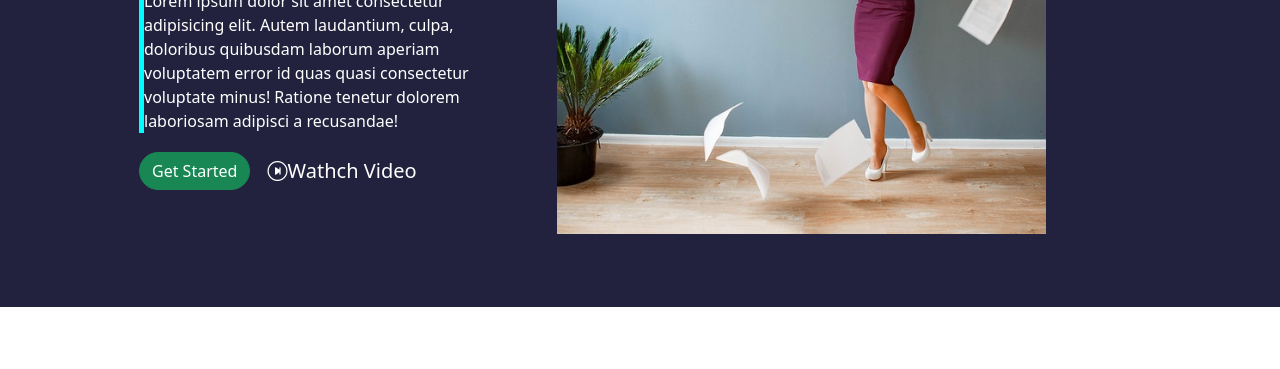
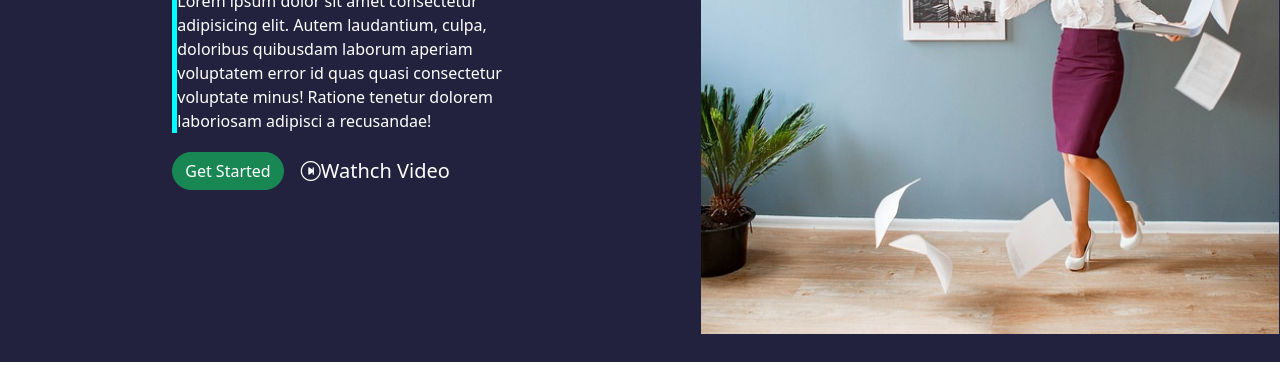
Before and after one commit to Ankitmahajna022/bootstrap-exam, a plain HTML site: page BootstrapEXAM/index.html in a window 1280 px wide. Shown: the part 431-800 px from the top of the page. Drawn offline with nearby package versions, Linux system fonts and the light colour scheme.

Commit message:
Update index.html

```diff
--- a/BootstrapEXAM/index.html
+++ b/BootstrapEXAM/index.html
@@ -16,7 +16,7 @@
     <!--Navbar-->
     <div class="hedar navbar navbar-expand-lg navbar-light bg-light" >
         <div class="container">
-            <a class="navbar-brand mt-3 mb-3" style="color:">Nova</a>
+            <a class="navbar-brand  ">Nova</a>
                 <button class="navbar-toggler"data-bs-toggle="offcanvas" data-bs-target="#offcanvas" >
                     <span class="navbar-toggler-icon"></span>
                 </button>
@@ -45,17 +45,17 @@
         </div>
 
     <!--focus-->
-    <div class="focus" style="height: 650px; background-color: rgb(34, 34, 62);">
+    <div class="container-fluid" style=" background-color: rgb(34, 34, 62);">
         <div class="container">
-            <div class="row">
+            <div class="row d-felx justify-content-around">
                 <div class=" col-12 col-lg-4" style="margin-top: 20% ;margin-left: 5%;">
                     <h3 style="font-size: 40px; color: white;">Focus On <br>What Matters</h3>
                     <p style="color: white; border-left: 5px solid aqua;">Lorem ipsum dolor sit amet consectetur adipisicing elit. Autem laudantium, culpa, doloribus quibusdam laborum aperiam voluptatem error id quas quasi consectetur voluptate minus! Ratione tenetur dolorem laboriosam adipisci a recusandae!</p>
                     <a href="  " class="btn btn-success rounded-pill">Get Started</a>
                     <a href="" class="btn" style="font-size: 20px; color:white;"><i class="bi bi-skip-end-circle"></i>Wathch Video</a>
                 </div>
-                <div class=" box col-12 col-lg-6">
-                    <img src="imsgae/woman-4290855_640.jpg" alt="" style="margin: 5% 0% 0% 7%;" height="550px">
+                <div class=" box col-12 col-lg-6 ">
+                    <img src="imsgae/woman-4290855_640.jpg" alt="" style="margin: 5% 0%; height:650px; padding-left: 15%;" >
                 </div>
             </div>
         </div>
```
